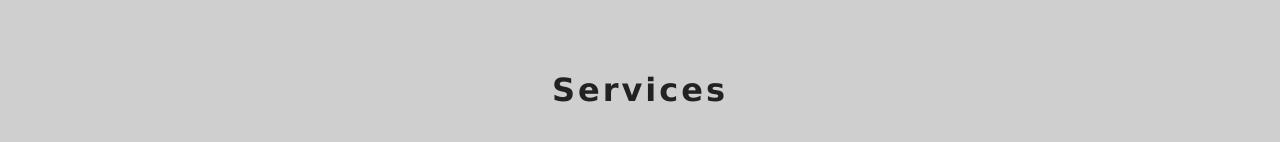
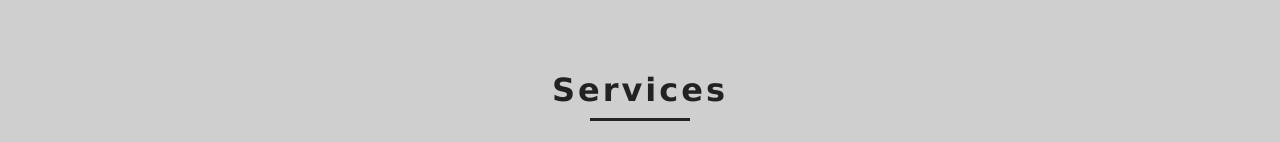
Before and after one commit to diiegoburiti/ComeHome, a React (Create React App) app: page / in a window 1280 px wide. Shown: the part 810-952 px from the top of the page. Built offline with nearby package versions, Linux system fonts and the light colour scheme.

Commit message:
Adicionado estilos os titulos das paginas.

```diff
--- a/src/App.css
+++ b/src/App.css
@@ -238,6 +238,16 @@ h6 {
   text-transform: capitalize;
   margin-bottom: 1rem;
 }
+
+.section-title h4::after {
+  content: "";
+  display: block;
+  width: 100px;
+  height: 3px;
+  background: var(--mainBlack);
+  margin: 0.5rem auto;
+}
+
 .section-title div {
   width: 5rem;
   height: 5px;
```
